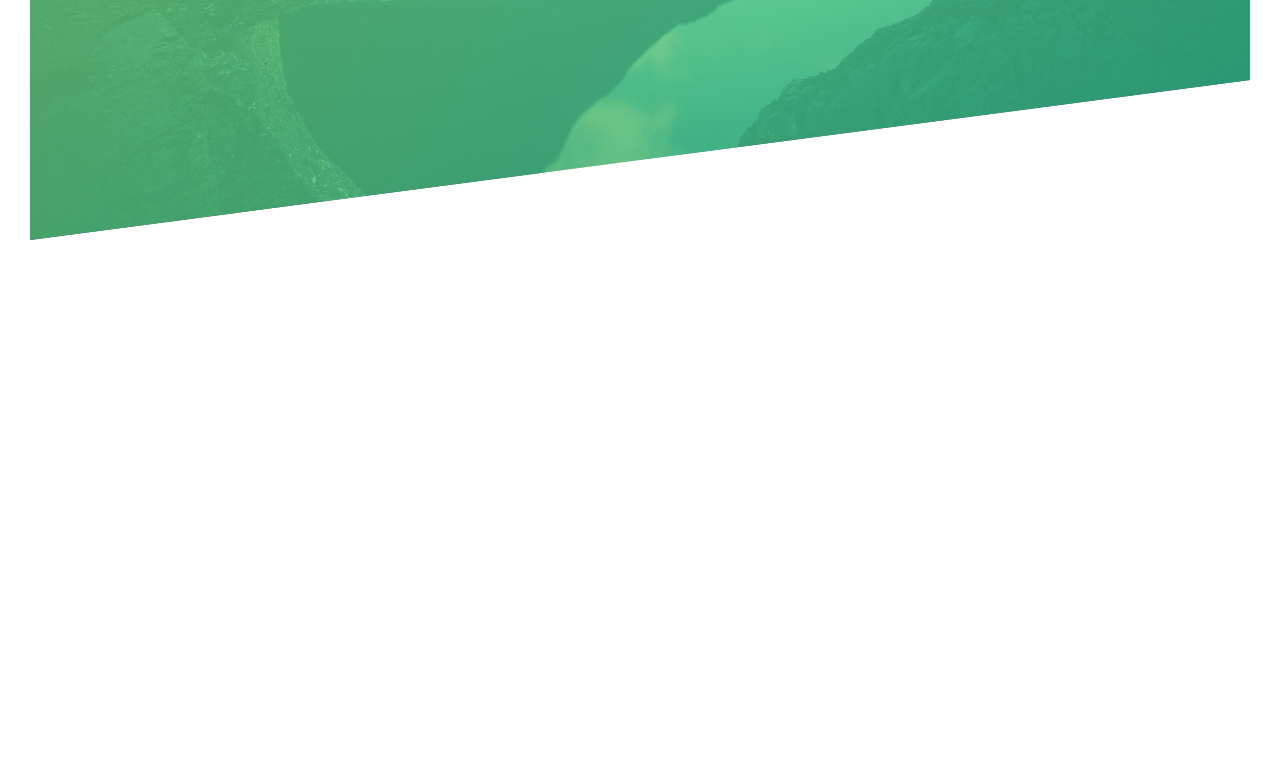
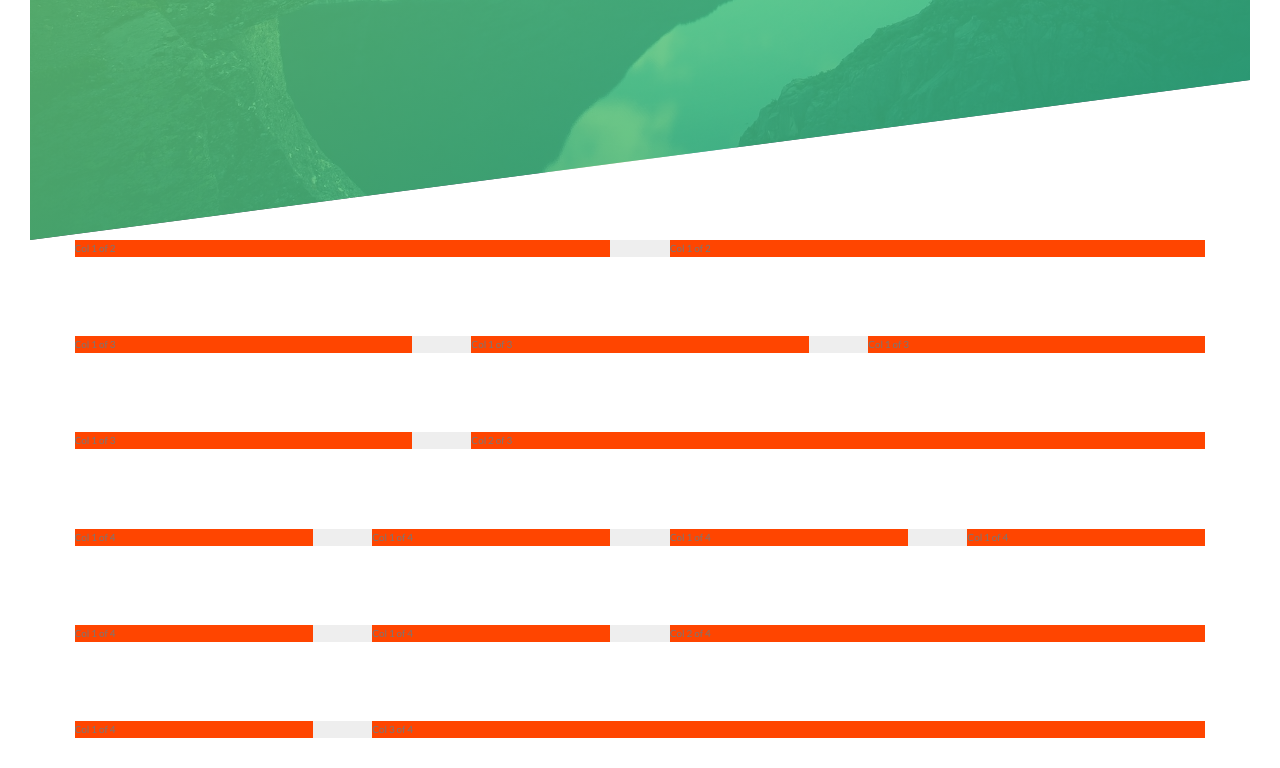
Before and after one commit to albsector/natours-landing-page, a PHP site: page /index.html in a window 1280 px wide. Shown: the part 550-1318 px from the top of the page. Before the commit the page ends 790 px from the top, so only its background shows below. Run offline with PHP 8.4, Linux system fonts and the light colour scheme; style sheets or scripts are compiled from the project's sources; some libraries are stand-ins or nearby versions.

Commit message:
Build a grid system

```diff
--- a/index.html
+++ b/index.html
@@ -25,5 +25,73 @@
                 <a href="#" class="btn btn--white btn--animated">Discover our tours</a>
             </div>
         </header>
+
+        <section class="grid-test">
+            <div class="row">
+                <div class="col-1-of-2">
+                    Col 1 of 2
+                </div>
+                <div class="col-1-of-2">
+                    Col 1 of 2
+                </div>
+            </div>
+
+            <div class="row">
+                <div class="col-1-of-3">
+                    Col 1 of 3
+                </div>
+                <div class="col-1-of-3">
+                    Col 1 of 3
+                </div>
+                <div class="col-1-of-3">
+                    Col 1 of 3
+                </div>
+            </div>
+
+            <div class="row">
+                <div class="col-1-of-3">
+                    Col 1 of 3
+                </div>
+                <div class="col-2-of-3">
+                    Col 2 of 3
+                </div>
+            </div>
+
+            <div class="row">
+                <div class="col-1-of-4">
+                    Col 1 of 4
+                </div>
+                <div class="col-1-of-4">
+                    Col 1 of 4
+                </div>
+                <div class="col-1-of-4">
+                    Col 1 of 4
+                </div>
+                <div class="col-1-of-4">
+                    Col 1 of 4
+                </div>
+            </div>
+
+            <div class="row">
+                <div class="col-1-of-4">
+                    Col 1 of 4
+                </div>
+                <div class="col-1-of-4">
+                    Col 1 of 4
+                </div>
+                <div class="col-2-of-4">
+                    Col 2 of 4
+                </div>
+            </div>
+
+            <div class="row">
+                <div class="col-1-of-4">
+                    Col 1 of 4
+                </div>
+                <div class="col-3-of-4">
+                    Col 3 of 4
+                </div>
+            </div>
+        </section>
     </body>
 </html>
--- a/sass/abstracts/_mixings.scss
+++ b/sass/abstracts/_mixings.scss
@@ -0,0 +1,7 @@
+@mixin clearfix {
+    &::after {
+        content: "";
+        display: table;
+        clear: both;
+    }
+}
--- a/sass/abstracts/_variables.scss
+++ b/sass/abstracts/_variables.scss
@@ -1,3 +1,5 @@
+//COLORS
+
 $color-primary: #55c57a;
 $color-primary-light: #7ed56f;
 $color-primary-dark: #28b485;
@@ -5,3 +7,9 @@ $color-primary-dark: #28b485;
 $color-grey-dark: #777;
 $color-white: #fff;
 $color-back: #000;
+
+//GRID
+
+$grid-width: 114rem;
+$gutter-vertical: 8rem;
+$gutter-horizontal: 6rem;
--- /dev/null
+++ b/sass/layout/_grid.scss
@@ -0,0 +1,44 @@
+.row {
+    max-width: $grid-width;
+    background-color: #eee;
+    margin: 0 auto;
+
+    &:not(:last-child) {
+        margin-bottom: $gutter-vertical;
+    }
+
+    [class^="col-"] {
+        background-color: orangered;
+        float: left;
+
+        &:not(:last-child) {
+            margin-right: $gutter-horizontal;
+        }
+    }
+
+    .col-1-of-2 {
+        width: calc((100% - #{$gutter-horizontal}) / 2);
+    }
+
+    .col-1-of-3 {
+        width: calc((100% - 2 * #{$gutter-horizontal}) / 3);
+    }
+
+    .col-2-of-3 {
+        width: calc(2 * ((100% - 2 * #{$gutter-horizontal}) / 3) + #{$gutter-horizontal});
+    }
+
+    .col-1-of-4 {
+        width: calc((100% - 3 * #{$gutter-horizontal}) / 4);
+    }
+
+    .col-2-of-4 {
+        width: calc(2 * ((100% - 3 * #{$gutter-horizontal}) / 4) + #{$gutter-horizontal});
+    }
+
+    .col-3-of-4 {
+        width: calc(3 * ((100% - 3 * #{$gutter-horizontal}) / 4) + 2 * #{$gutter-horizontal});
+    }
+
+    @include clearfix;
+}
--- a/sass/main.scss
+++ b/sass/main.scss
@@ -1,6 +1,6 @@
-@import "base/functions";
-@import "base/mixings";
-@import "base/variables";
+@import "abstracts/functions";
+@import "abstracts/mixings";
+@import "abstracts/variables";
 
 @import "base/animations";
 @import "base/base";
@@ -10,5 +10,6 @@
 @import "components/button";
 
 @import "layout/header";
+@import "layout/grid";
 
 @import "pages/home";
```
